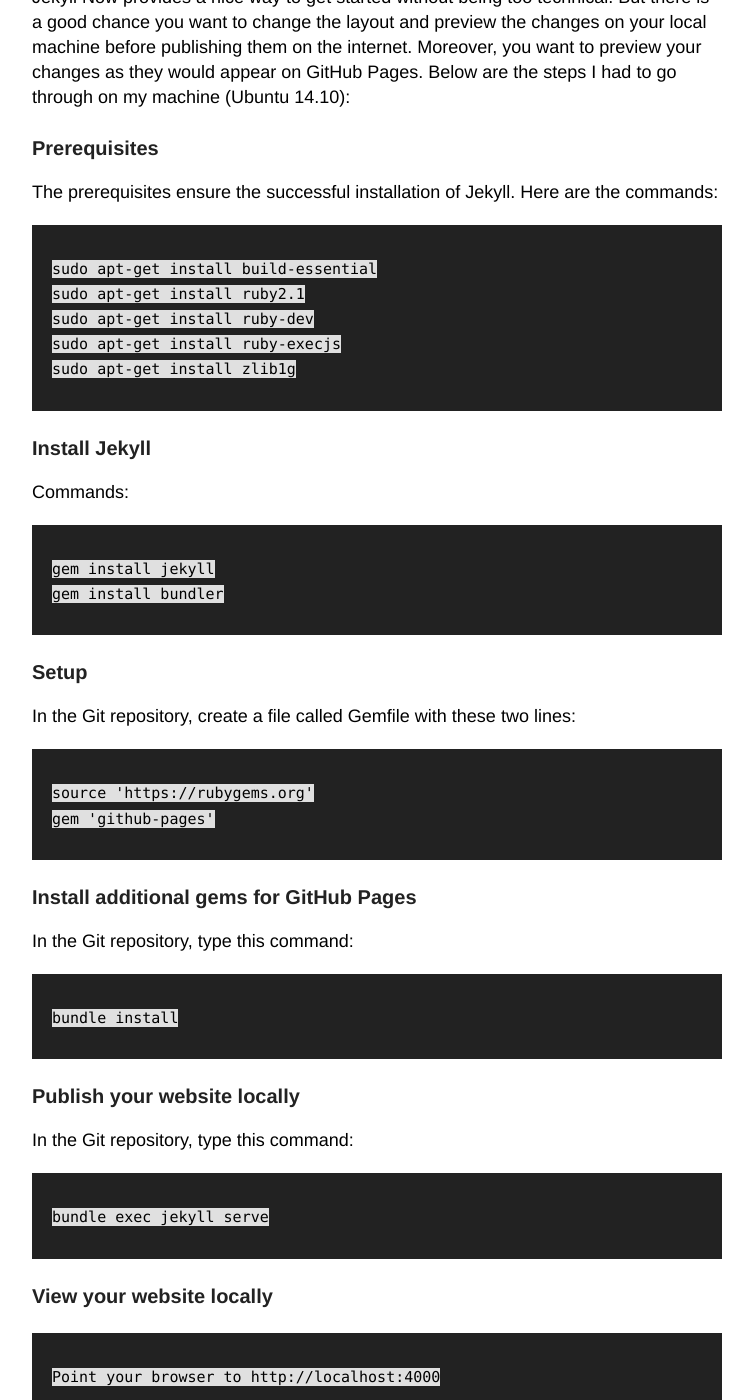
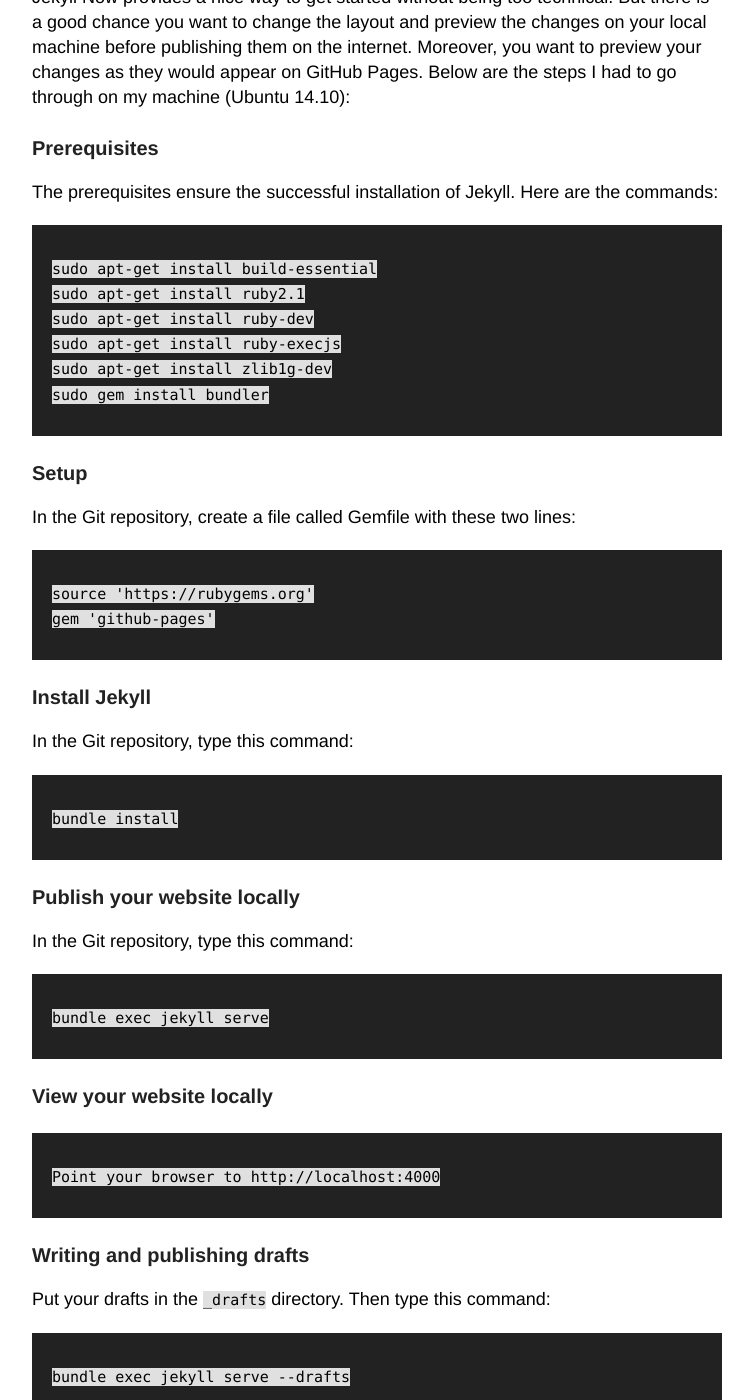
Before and after one commit to cheokhee/cheokhee.github.io, a Jekyll site: the page built from _posts/2015-1-20-publish-blog-on-github.md, in a window 1280 px wide and 1400 px high, scrolled down 1430 px. Shown: the whole window, without its empty margins (278-1031 px from the left). Built offline with Jekyll 4.4.1, drawn with Linux system fonts in a browser that asks for light colours; comment, search, counter and statistics services are not loaded.

Commit message:
2015-02-27: update post

```diff
--- a/_posts/2015-1-20-publish-blog-on-github.md
+++ b/_posts/2015-1-20-publish-blog-on-github.md
@@ -54,15 +54,8 @@
 sudo apt-get install ruby2.1
 sudo apt-get install ruby-dev
 sudo apt-get install ruby-execjs
-sudo apt-get install zlib1g
-~~~
-
-###Install Jekyll
-Commands:
-
-~~~
-gem install jekyll
-gem install bundler
+sudo apt-get install zlib1g-dev
+sudo gem install bundler
 ~~~
 
 ###Setup
@@ -73,7 +66,7 @@
 gem 'github-pages'
 ~~~
 
-###Install additional gems for GitHub Pages
+###Install Jekyll
 In the Git repository, type this command:
 
 ~~~
```
